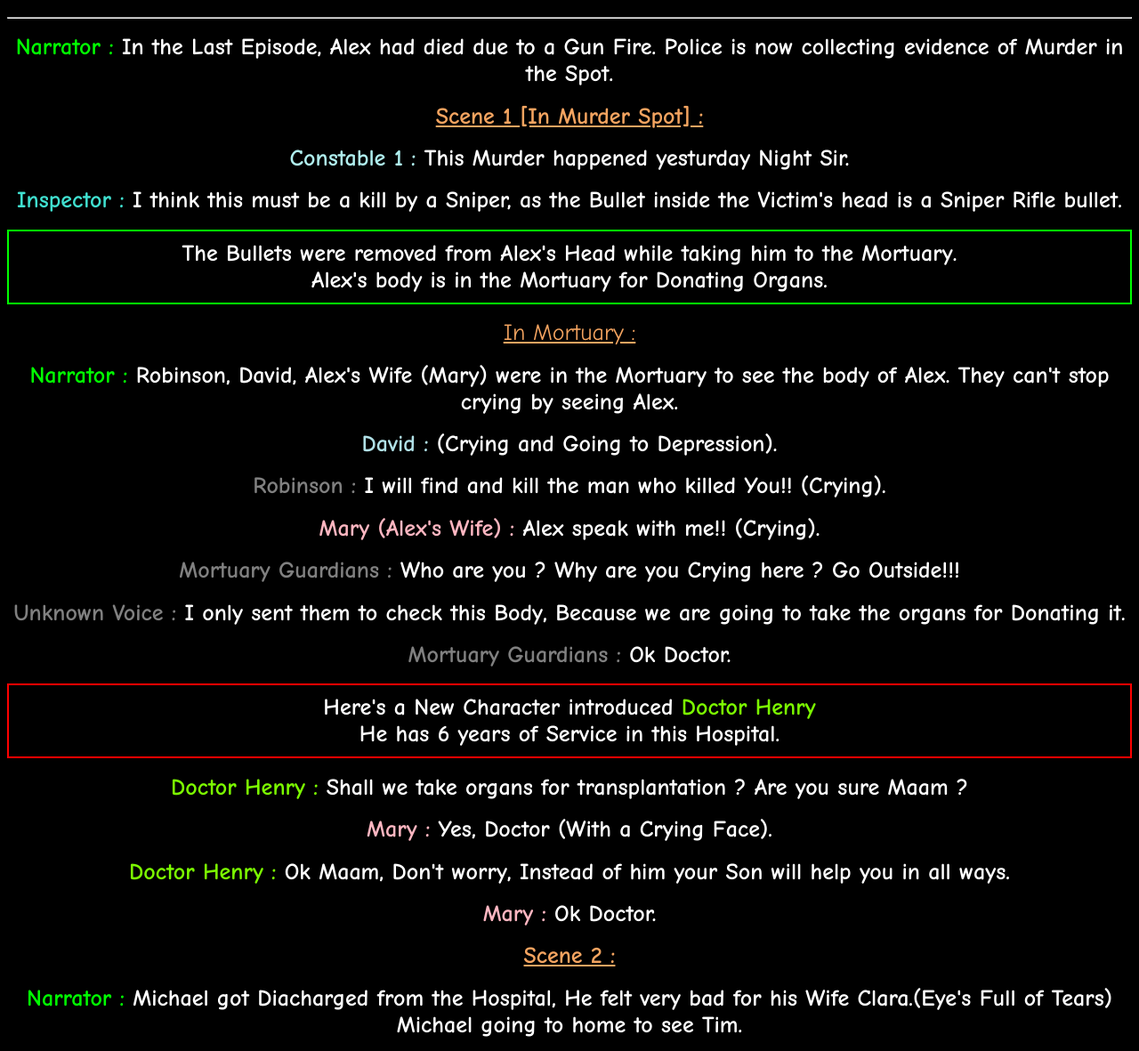
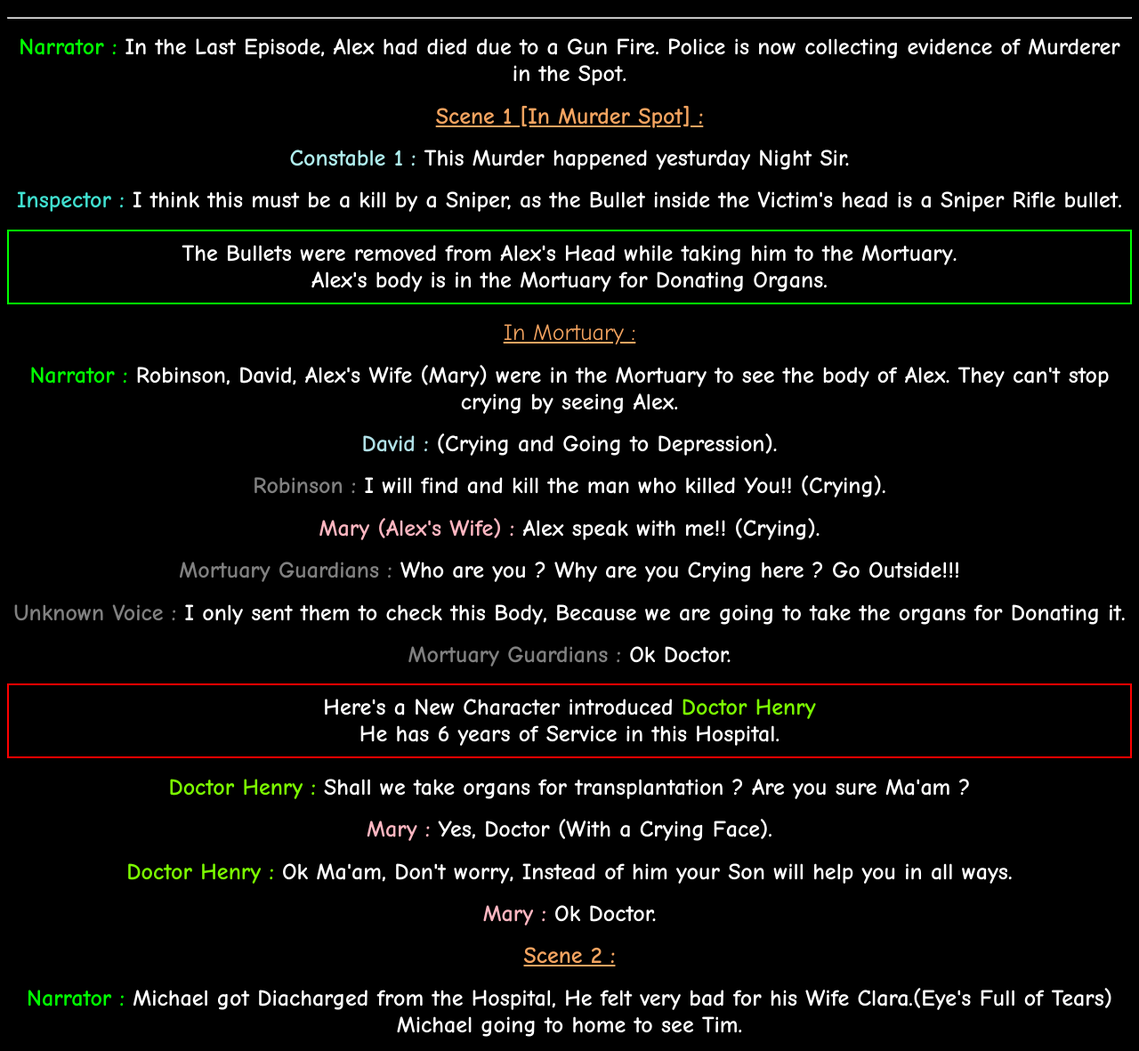
Before and after one commit to TheStorySeries/Tim-The-Invisible-MUTANT-PC, a plain HTML site: page Html Files/Episode6.html in a window 1280 px wide. Shown: the part 357-1538 px from the top of the page at 89% size. Drawn offline with Linux system fonts and the light colour scheme.

Commit message:
Update Episode6.html

```diff
--- a/Html Files/Episode6.html
+++ b/Html Files/Episode6.html
@@ -37,7 +37,7 @@
    <font size="-1">
    <div style="text-align: center; font-family: Comic Sans MS; color: white">
 
-      <h1><font color="lime">Narrator : </font>In the Last Episode, Alex had died due to a Gun Fire. Police is now collecting evidence of Murder in the Spot. </h1>
+      <h1><font color="lime">Narrator : </font>In the Last Episode, Alex had died due to a Gun Fire. Police is now collecting evidence of Murderer in the Spot. </h1>
 
       <b><u style="font-size: 200%; color: sandybrown">Scene 1 [In Murder Spot] : </u></b>
 
@@ -65,11 +65,11 @@
 
       <h1 style="padding: 10px; border: 2px solid red">Here's a New Character introduced<font color="lawngreen"> Doctor Henry</font><br/>He has 6 years of Service in this Hospital.</h1>
 
-      <h1><font color="lawngreen">Doctor Henry : </font>Shall we take organs for transplantation ? Are you sure Maam ?</h1>
+      <h1><font color="lawngreen">Doctor Henry : </font>Shall we take organs for transplantation ? Are you sure Ma'am ?</h1>
 
       <h1><font color="lightpink">Mary : </font>Yes, Doctor (With a Crying Face).</h1>
 
-      <h1><font color="lawngreen">Doctor Henry : </font>Ok Maam, Don't worry, Instead of him your Son will help you in all ways.</h1>
+      <h1><font color="lawngreen">Doctor Henry : </font>Ok Ma'am, Don't worry, Instead of him your Son will help you in all ways.</h1>
 
       <h1><font color="lightpink">Mary : </font>Ok Doctor.</h1>
 
```
